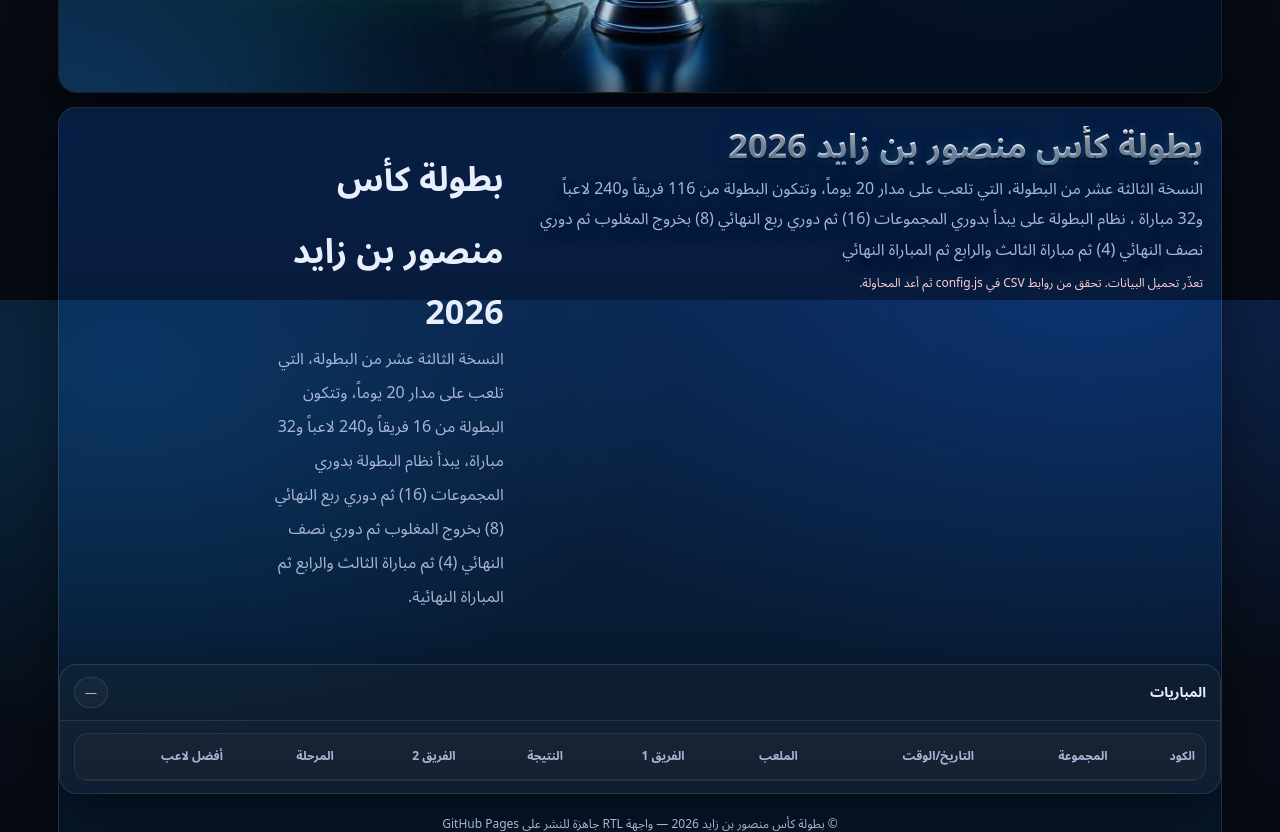
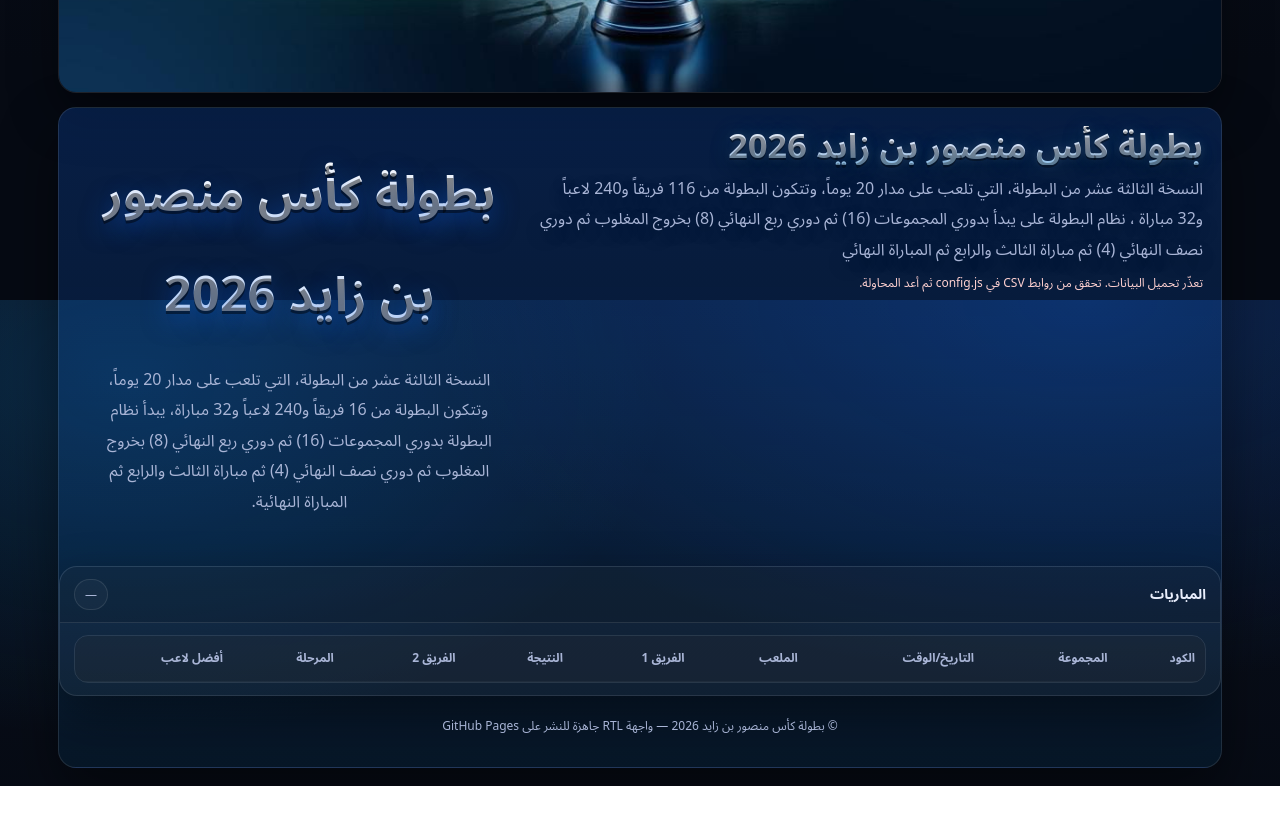
Before and after one commit to gido70/Mansour-Bin-Zaid-Gold-Cup-, a plain HTML site: page index.html in a window 1280 px wide. Shown: the part 500-1332 px from the top of the page. After the commit the page ends 1286 px from the top, so only its background shows below. Drawn offline with Linux system fonts and the light colour scheme.

Commit message:
Update style.css

```diff
--- a/assets/css/style.css
+++ b/assets/css/style.css
@@ -302,3 +302,36 @@
   .tournament-title{font-size:38px}
   .tournament-desc{font-size:16px}
 }
+/* ===== Hero Center Version ===== */
+
+.hero-inner.single{
+  grid-template-columns: 1fr;
+  text-align:center;
+}
+
+.hero-center{
+  max-width:900px;
+  margin:auto;
+}
+
+.hero-center h1{
+  font-size:48px;
+  font-weight:900;
+  letter-spacing:.5px;
+  margin-bottom:18px;
+
+  background: linear-gradient(180deg,#ffffff,#d9e8ff);
+  -webkit-background-clip:text;
+  -webkit-text-fill-color:transparent;
+
+  text-shadow:
+    0 3px 0 rgba(0,0,0,.45),
+    0 8px 25px rgba(15,91,214,.55);
+}
+
+.hero-desc{
+  font-size:18px;
+  line-height:1.9;
+  color:#dbe7ff;
+  text-align:center;
+}<span>موسم <span data-season>2026</span></span>
```
